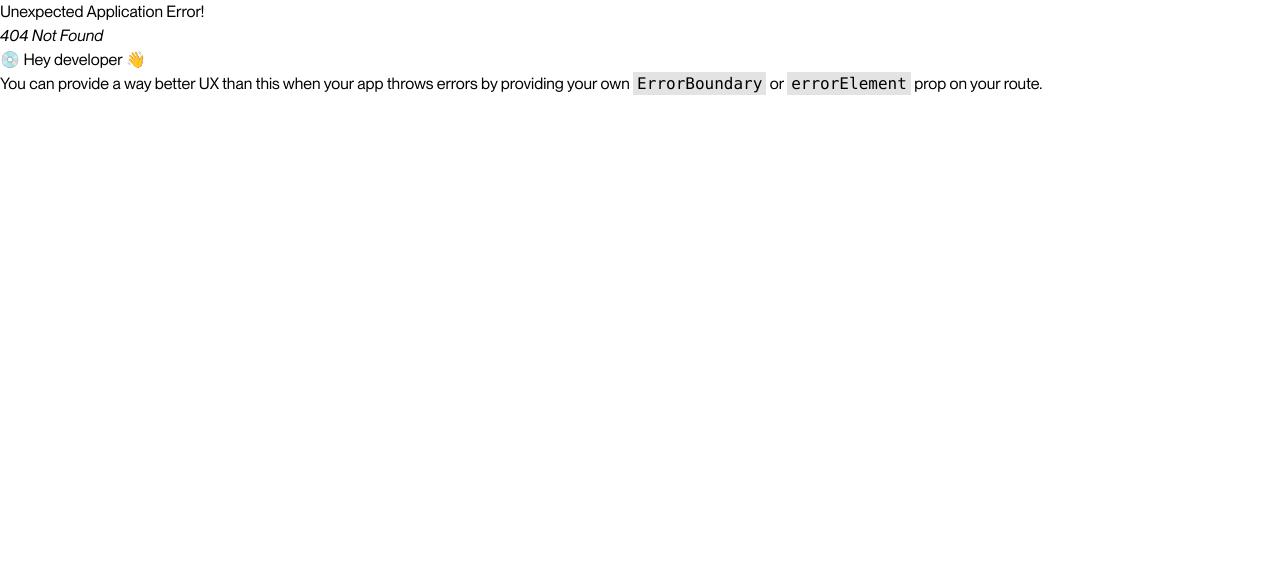
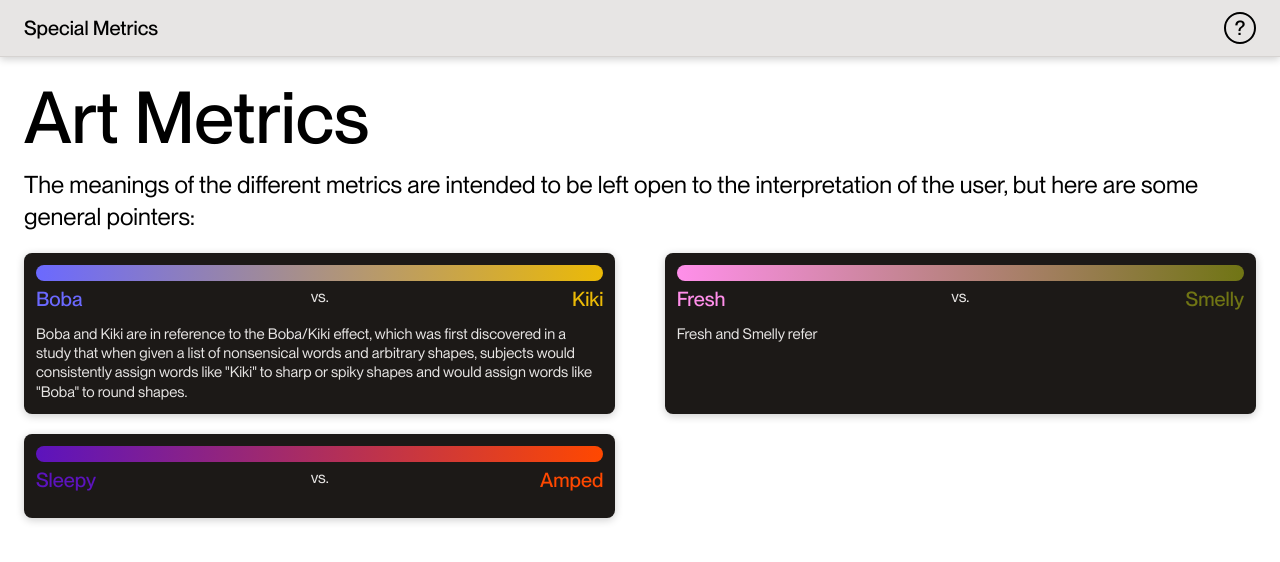
Before and after one commit to zackshersh/art-metrics, a React (Create React App) app in the folder client/: page /about in a window 1280 px wide. Before the commit this address had no page. Shown: the top 562 px of the page. Built offline with nearby package versions, Linux system fonts and the light colour scheme.

Commit message:
Commit before making changes to way Scatterplot and Options are positioned/sized

```diff
--- a/client/src/components/Nav.js
+++ b/client/src/components/Nav.js
@@ -13,9 +13,16 @@ function Nav(props) {
         navigate("/")
     }
 
+    const navigateToAbout = () => {
+        navigate("/about")
+    }
+
     return (
-        <nav style={{boxShadow: softDropShadow}} className='flex p-3 bg-stone-200 border-b border-stone-300 '>
-            <h1 onMouseDown={navigateToTitle} className='font-bold text-xl'>Art Metrics</h1>
+        <nav style={{boxShadow: softDropShadow}} className='flex items-center justify-between p-3 px-6 bg-stone-200 border-b border-stone-300 '>
+            <h1 onMouseDown={navigateToTitle} className='font-bold text-xl'>Special Metrics</h1>
+            <div onMouseDown={navigateToAbout} className='flex justify-center items-center border-2 border-black rounded-full w-[32px] h-[32px] cursor-pointer hover:opacity-60'>
+                <p className='font-bold text-xl'>?</p>
+            </div>
         </nav>
     );
 }
--- a/client/src/components/Scatterplot.js
+++ b/client/src/components/Scatterplot.js
@@ -72,12 +72,12 @@ function Scatterplot(props) {
             // <line key={Math.random()} x1={margin.x} y1={(height/2)} x2={width-margin.x} y2={(height/2)}  style={axesStyle}/>,
             // <line key={Math.random()} x1={width/2} y1={margin.y} x2={width/2} y2={height-margin.y} stroke='url(#boba_kiki_gradient)'  style={axesStyle}/>,
             // darker wider rects for outlines
-            <rect key={0} x={margin.x} y={(height/2) - (lineWeight/2) - outlineOffset} width={width - margin.x*2} height={lineWeight + outlineOffset*2} fill={`black`} />,
-            <rect key={1} x={(width/2) - (lineWeight/2) - outlineOffset} y={margin.y} width={lineWeight + outlineOffset*2} height={height - margin.y*2} fill={`black`} />,
+            <rect key={0} x={margin.x} y={(height/2) - (lineWeight/2) - outlineOffset} width={width - margin.x*2} height={lineWeight + outlineOffset*2} fill={`black`}  className='no-transition'/>,
+            <rect key={1} x={(width/2) - (lineWeight/2) - outlineOffset} y={margin.y} width={lineWeight + outlineOffset*2} height={height - margin.y*2} fill={`black`}  className='no-transition'/>,
 
             // colorful lines
-            <rect key={2} x={margin.x} y={(height/2) - (lineWeight/2)} width={width - margin.x*2} height={lineWeight} fill={`url(#${xAxis}_h_gradient)`} />,
-            <rect key={3} x={(width/2) - (lineWeight/2)} y={margin.y} width={lineWeight} height={height - margin.y*2} fill={`url(#${yAxis}_v_gradient)`} />
+            <rect key={2} x={margin.x} y={(height/2) - (lineWeight/2)} width={width - margin.x*2} height={lineWeight} fill={`url(#${xAxis}_h_gradient)`}  className='no-transition'/>,
+            <rect key={3} x={(width/2) - (lineWeight/2)} y={margin.y} width={lineWeight} height={height - margin.y*2} fill={`url(#${yAxis}_v_gradient)`}  className='no-transition'/>
         ]
     }
 
@@ -164,6 +164,7 @@ function Scatterplot(props) {
 
     return (
         <div className='w-full flex h-full flex-col'>
+            <div>
                 <div className='h-full flex'>
                     <div className='min-w-full h-5/6 grow relative z-10 self-start my-5' ref={contRef}>
                         <svg className='absolute' id='scatterplot-svg' width={width} height={height} ref={svgRef}>
@@ -197,6 +198,7 @@ function Scatterplot(props) {
                         : ''}
                     {/* </div> */}
                 </div>
+            </div>
             <ScatterplotOptions xAxis={xAxis} setXAxis={setXAxis} yAxis={yAxis} setYAxis={setYAxis} />
             <ArtDetailsPopup artwork={detailsPopupData} setArtwork={setDetailsPopupData} />
         </div>
--- a/client/src/components/boxShadowStyles.js
+++ b/client/src/components/boxShadowStyles.js
@@ -4,6 +4,6 @@ export const rangeInputShadow = {
 }
 
 export const dropShadow = "rgba(0,0,0,0.2) 0 2px 4px 2px";
-export const softDropShadow = "rgba(0,0,0,0.2) 0 0 8px -0px";
+export const softDropShadow = "rgba(0,0,0,0.2) 0 2px 8px -0px";
 
 export const smallDropShadow = "rgba(0,0,0,0.2) 0 2px 8px 4px";
--- a/client/src/index.css
+++ b/client/src/index.css
@@ -18,6 +18,10 @@ rect {
     transition-duration: 0.5s;
 }
 
+.no-transition {
+    transition: none;
+}
+
 nav span {
     transition-property: transform;
     transition-duration: 0.5s;
--- a/client/src/index.js
+++ b/client/src/index.js
@@ -11,6 +11,7 @@ import Rating from './pages/Rating';
 import Home from './pages/Home';
 import Details from './pages/Details';
 import Title from './pages/Title';
+import About from './pages/About';
 
 const router  = createBrowserRouter([
     {
@@ -30,6 +31,10 @@ const router  = createBrowserRouter([
                 element: <Home />
             },
             {
+                path: "about",
+                element: <About />
+            },
+            {
                 path: "details/:id",
                 element: <Details />
             }
--- /dev/null
+++ b/client/src/pages/About.js
@@ -0,0 +1,53 @@
+import React, { useState } from 'react';
+import Nav from '../components/Nav';
+import { getMetricColors, rgbArrayToCSS } from '../utils/utils';
+import { dropShadow, smallDropShadow, softDropShadow } from '../components/boxShadowStyles';
+
+
+function MetricExplanation({metric, min, max, text}){
+
+    const [colors, setColors] = useState(getMetricColors(metric));
+
+    return (
+        <div style={{boxShadow: softDropShadow}} className='w-full md:w-[48%] *:flex-grow rounded-lg bg-stone-900 p-3 mt-5 relative'>
+            <div style={{
+                background: `linear-gradient(to right, ${rgbArrayToCSS(colors.start)}, ${rgbArrayToCSS(colors.end)})`
+            }} className='p-2 w-full rounded-full'></div>
+            <div className='relative'>
+                <div className='flex justify-between items-start mt-1'>
+                    <h5 style={{color: rgbArrayToCSS(colors.start)}} className='text-xl font-bold'>{min}</h5>
+                    <h5 style={{color: rgbArrayToCSS(colors.end)}} className='text-xl font-bold'>{max}</h5>
+                </div>
+                <div className='w-full flex justify-center absolute top-0'>
+                    <p className='text-stone-200'>vs.</p>
+                </div>
+            </div>
+            <div className=''>
+                <p className='text-stone-200 text-[0.93rem] leading-[1.2rem] mt-3'>{text}</p>
+            </div>
+        </div>
+    )
+}
+function About(props) {
+    return (
+        <div>
+            <Nav />
+            <main className='p-6'>
+                <h1 className='text-7xl font-bold'>Art Metrics</h1>
+
+                <section className='mt-4'>
+                    <h3 className='text-2xl'>The meanings of the different metrics are intended to be left open to the interpretation of the user, but here are some general pointers:</h3>
+                    <div className='flex flex-wrap justify-between'>
+                        <MetricExplanation metric={"boba_kiki"} min={"Boba"} max={"Kiki"} text={
+                            `Boba and Kiki are in reference to the Boba/Kiki effect, which was first discovered in a study that when given a list of nonsensical words and arbitrary shapes, subjects would consistently assign words like "Kiki" to sharp or spiky shapes and would assign words like "Boba" to round shapes.`
+                        }/>
+                        <MetricExplanation metric={"fresh_smelly"} min={"Fresh"} max={"Smelly"} text={"Fresh and Smelly refer "} />
+                        <MetricExplanation metric={"sleepy_amped"} min={"Sleepy"} max={"Amped"} />
+                    </div>
+                </section>
+            </main>
+        </div>
+    );
+}
+
+export default About;
--- a/client/src/pages/Title.js
+++ b/client/src/pages/Title.js
@@ -12,7 +12,7 @@ import { Link, useNavigate } from 'react-router-dom';
 import TitleJumbotron from '../components/TitleJumbotron';
 
 
-function TitleButton({text, path}){
+function TitleButton({text, path, primary=true, styles}){
 
     const navigate = useNavigate();
 
@@ -27,7 +27,7 @@ function TitleButton({text, path}){
             onMouseEnter={() => setHovered(true)}
             onMouseLeave={() => setHovered(false)}
 
-            className='bg-stone-900 text-white hover:bg-stone-700 transition-colors border border-stone-300 p-5 rounded-lg w-full'>
+            className={`${primary ? "bg-stone-900 text-white hover:bg-stone-700 flex-grow" : "bg-stone-300 text-black hover:bg-stone-200 flex-grow-0"} transition-colors border border-stone-300 p-5 rounded-lg ${styles}`}>
             <h1 className='text-3xl'>{text}</h1>
         </div>
     )
@@ -40,7 +40,7 @@ function Title(props) {
 
     const getBottomHeight = () => {
         if(window.innerWidth < 780){
-            return 300
+            return 250
         } else {
             return 200
         }
@@ -72,13 +72,15 @@ function Title(props) {
                 boxShadow: dropShadow
             }} className='h-full flex w-full flex-col md:flex-row bg-stone-100 p-5 rounded-lg border-stone-600'>
                 <div className='w-full h-full mr-3'>
-                    <h1 className='text-6xl font-bold'>Art Metrics</h1>
-                    <h3 className='text-2xl leading-tight mt-3'>Filler filler filler this is filler text but it will be explaining what Art Metrics is eventually.</h3>
+                    <h1 className='text-6xl font-bold'>Special Metrics</h1>
+                    <h3 className='text-2xl leading-tight mt-3'>Quantifying the unquantifiable qualities of art.</h3>
                 </div>
                 <div className='flex w-full md:flex-row'>
-                    <TitleButton text={"Explore"} path={"/home"}/>
-                    <div className='SPACER p-3'></div>
-                    <TitleButton text={"Rate"} />
+                    <TitleButton text={"Explore"} path={"/home"} styles={""}/>
+                    <div className='SPACER p-2'></div>
+                    <TitleButton text={"Rate"} path={"/rating"} />
+                    <div className='SPACER p-2'></div>
+                    <TitleButton text={"About"} path={"/about"} primary={false}/>
                 </div>
             </div>
 
--- a/client/src/utils/metric-colors.json
+++ b/client/src/utils/metric-colors.json
@@ -3,6 +3,6 @@
     "kiki": [235, 186, 7],
     "fresh": [255, 143, 234],
     "smelly": [112, 117, 20],
-    "sleepy": [60, 0, 181],
+    "sleepy": [92, 19, 189],
     "amped": [255, 72, 0]
 }
```
Lines whose indentation alone changed are shown as unchanged.
